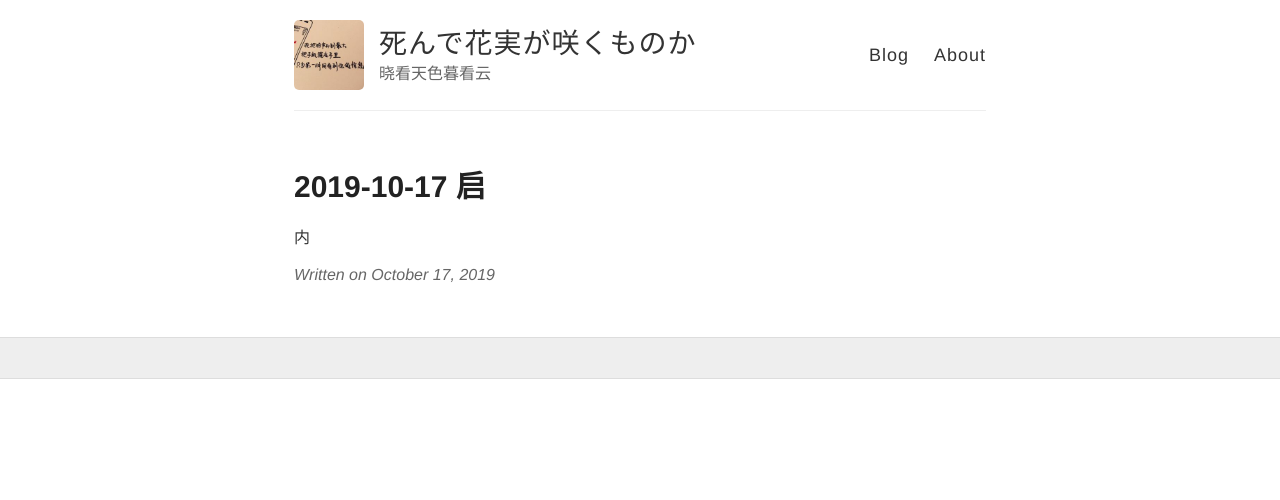
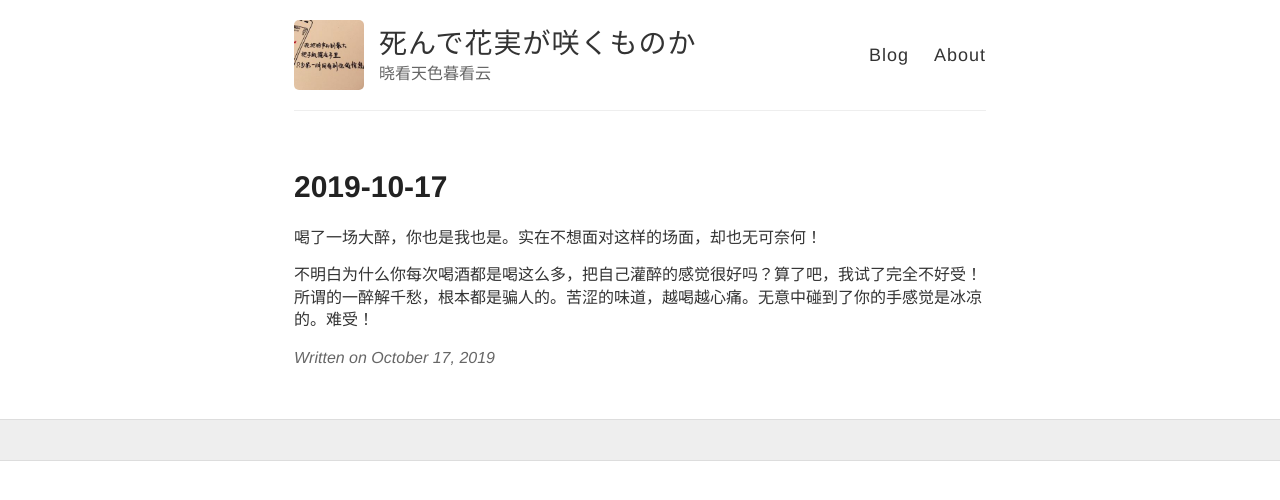
Before and after one commit to wiki650/wiki650.github.io, a Jekyll site: the page built from _posts/2019-10-17-wiki20191017.md, in a window 1280 px wide. Shown: the top 500 px of the page. Built offline with Jekyll 4.4.1, drawn with Linux system fonts in a browser that asks for light colours; comment, search, counter and statistics services are not loaded.

Commit message:
Update 2019-10-17-wiki20191017.md

```diff
--- a/_posts/2019-10-17-wiki20191017.md
+++ b/_posts/2019-10-17-wiki20191017.md
@@ -1,7 +1,8 @@
 ---
 layout: post
-title: 2019-10-17 启
+title: 2019-10-17
 ---
 
+喝了一场大醉，你也是我也是。实在不想面对这样的场面，却也无可奈何！
 
-内
+不明白为什么你每次喝酒都是喝这么多，把自己灌醉的感觉很好吗？算了吧，我试了完全不好受！所谓的一醉解千愁，根本都是骗人的。苦涩的味道，越喝越心痛。无意中碰到了你的手感觉是冰凉的。难受！
```
